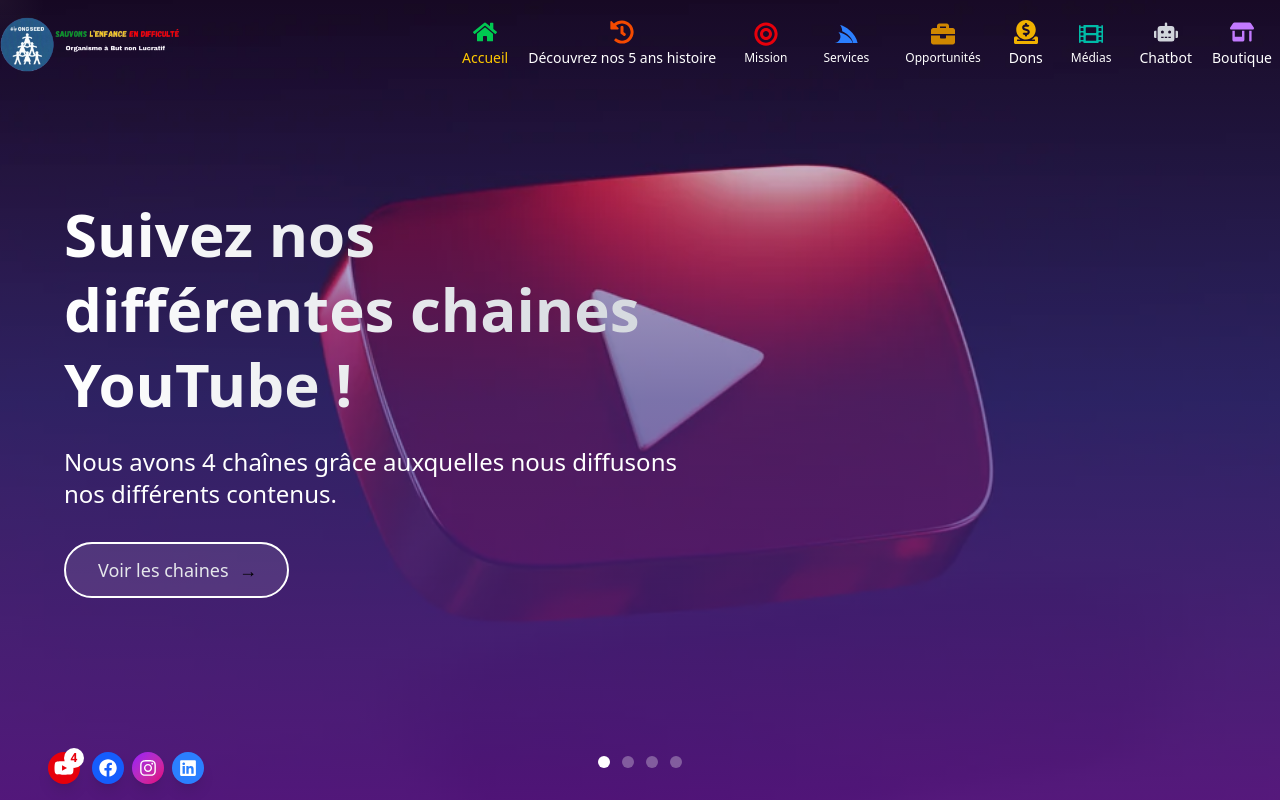
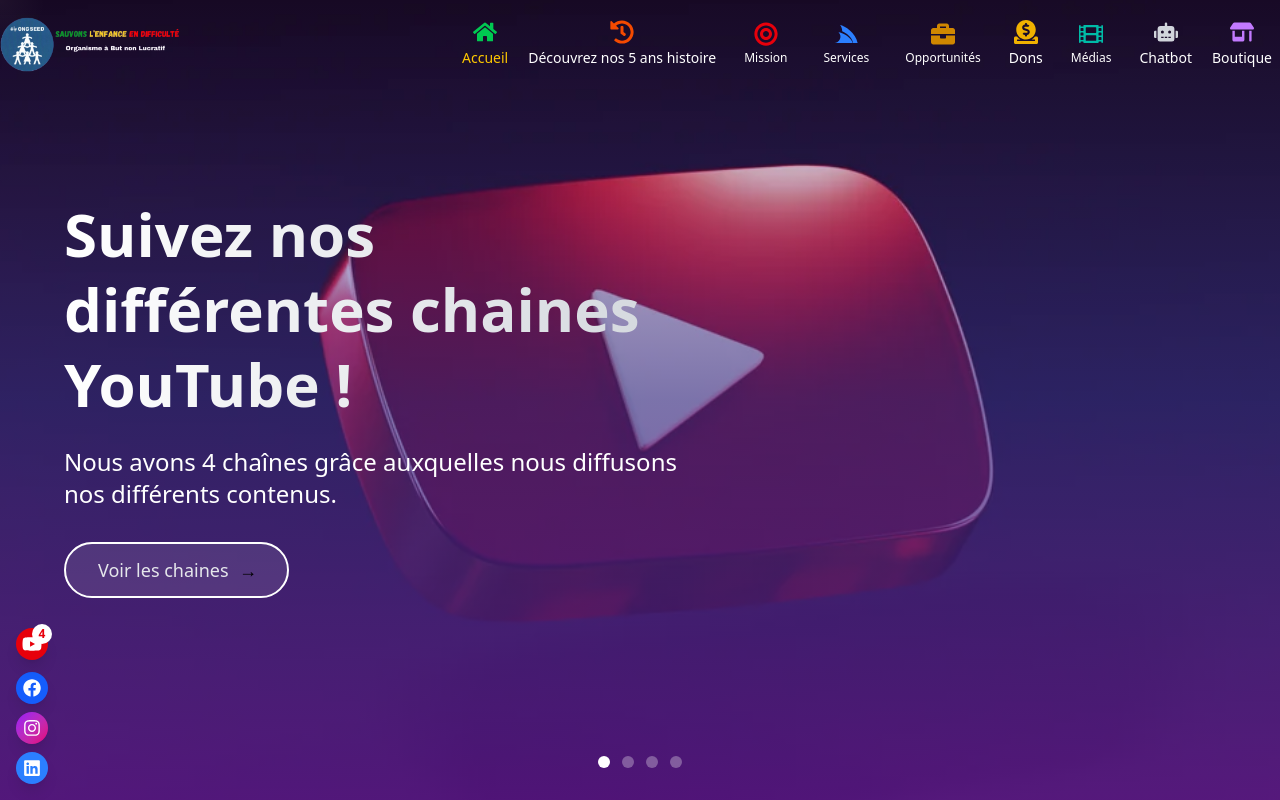
Before and after one commit to Methode-KOLUJ/Next3, a Next.js app: page / in a window 1280 px wide. Shown: the top 800 px of the page. Built offline with nearby package versions, Linux system fonts and the light colour scheme.

Commit message:
Update Slider.tsx

```diff
--- a/components/Slider.tsx
+++ b/components/Slider.tsx
@@ -158,10 +158,10 @@
   ];
 
   return (
-    <div className="fixed bottom-2 left-2 md:bottom-4 md:left-6 lg:left-12 z-20 flex items-end gap-3 whitespace-nowrap">
+    <div className="fixed bottom-4 left-4 z-20 flex flex-col items-center gap-3 whitespace-nowrap">
       <YouTubeDropdown />
 
-      <div className="flex gap-2">
+      <div className="flex flex-col gap-2">
         {socialLinks.map((link) => (
           <motion.a
             key={link.name}
@@ -169,7 +169,7 @@
             target="_blank"
             rel="noopener noreferrer"
             className={`flex items-center justify-center w-8 h-8 rounded-full ${link.bgColor} text-white shadow-lg transition-all duration-300`}
-            whileHover={{ scale: 1.1, y: -2 }}
+            whileHover={{ scale: 1.1, x: 2 }}
             whileTap={{ scale: 0.9 }}
           >
             {link.icon}
```
